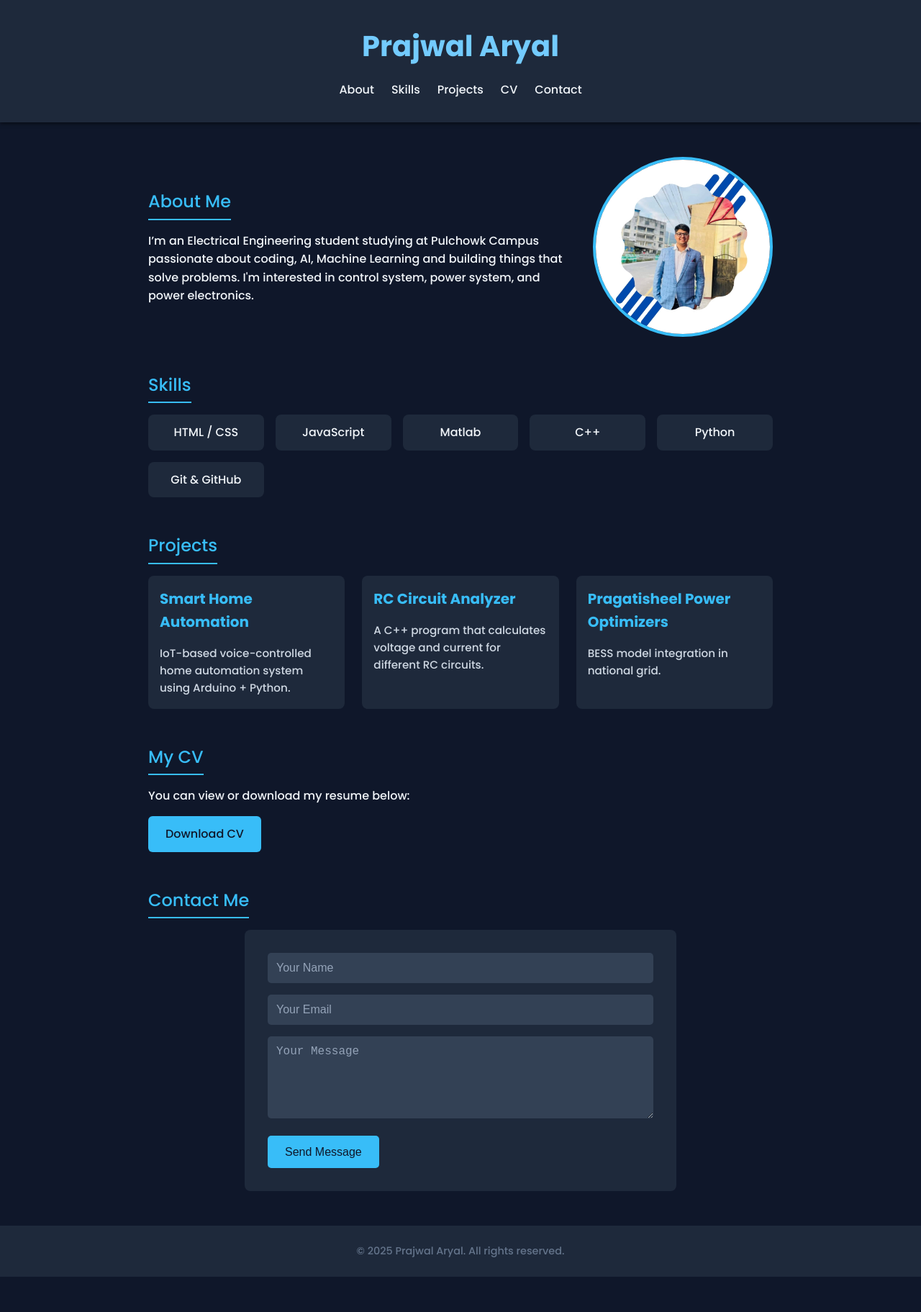
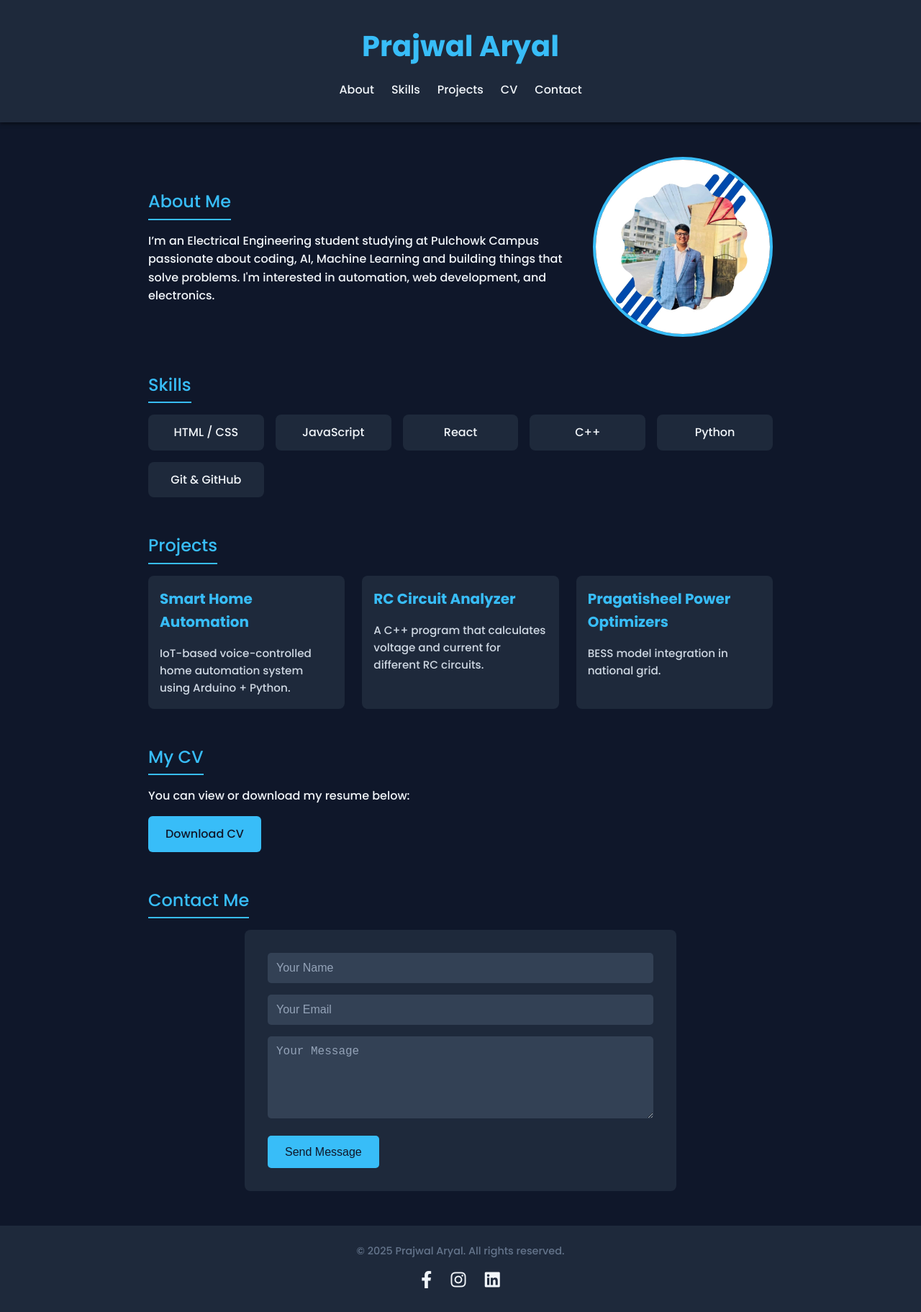
Before and after one commit to 079bel/ppp, a plain HTML site: page index.html in a window 1280 px wide. Shown: the whole page at 72% size. Before the commit the page ends 1774 px from the top, so only its background shows below. Drawn offline with Linux system fonts and the light colour scheme.

Commit message:
Update index.html

```diff
--- a/index.html
+++ b/index.html
@@ -4,7 +4,12 @@
   <meta charset="UTF-8" />
   <meta name="viewport" content="width=device-width, initial-scale=1" />
   <title>Prajwal Aryal | Portfolio</title>
-  <link href="https://fonts.googleapis.com/css2?family=Poppins:wght@300;500;700&display=swap" rel="stylesheet" />
+  <link href="https://fonts.googleapis.com/css2?family=Poppins:wght@300;500;700&display=swap" rel="stylesheet">
+  <!-- Font Awesome for social icons -->
+  <link
+    rel="stylesheet"
+    href="https://cdnjs.cloudflare.com/ajax/libs/font-awesome/6.4.0/css/all.min.css"
+  />
   <style>
     :root {
       --dark: #0f172a;
@@ -29,16 +34,7 @@
       z-index: 10;
       box-shadow: 0 2px 5px rgba(0,0,0,0.5);
     }
-    /* Animation for your name */
-    @keyframes colorFade {
-      0%, 100% { color: var(--accent); }
-      50% { color: #82cfff; }
-    }
-    header h1 {
-      font-weight: 700;
-      font-size: 2.5rem;
-      animation: colorFade 4s infinite;
-    }
+    header h1 { color: var(--accent); font-weight: 700; font-size: 2.5rem; }
     nav {
       margin-top: 1rem;
       display: flex;
@@ -178,6 +174,20 @@
       font-size: 0.9rem;
     }
 
+    /* Social icons */
+    .social-icons {
+      margin-top: 10px;
+    }
+    .social-icons a {
+      color: var(--light);
+      margin: 0 10px;
+      font-size: 1.5rem;
+      transition: color 0.3s ease;
+    }
+    .social-icons a:hover {
+      color: var(--accent);
+    }
+
     @media (max-width: 600px) {
       .about { flex-direction: column-reverse; text-align: center; }
       .about .text { margin-bottom: 1rem; }
@@ -200,10 +210,9 @@
   <section id="about" class="about">
     <div class="text">
       <h2>About Me</h2>
-      <p>I’m an Electrical Engineering student studying at Pulchowk Campus passionate about coding, AI, Machine Learning and building things that solve problems. I'm interested in control system, power system, and power electronics.</p>
+      <p>I’m an Electrical Engineering student studying at Pulchowk Campus passionate about coding, AI, Machine Learning and building things that solve problems. I'm interested in automation, web development, and electronics.</p>
     </div>
-    <img src="ioe.jpg" alt="Prajwal">
-
+    <img src="ioe.jpg" alt="Prajwal Aryal">
   </section>
 
   <section id="skills" class="skills">
@@ -211,7 +220,7 @@
     <ul>
       <li>HTML / CSS</li>
       <li>JavaScript</li>
-      <li>Matlab</li>
+      <li>React</li>
       <li>C++</li>
       <li>Python</li>
       <li>Git & GitHub</li>
@@ -254,7 +263,13 @@
 
   <footer>
     &copy; 2025 Prajwal Aryal. All rights reserved.
-  </footer>
-
-</body>
-</html>
+    <div class="social-icons">
+      <a href="https://www.facebook.com/prajwal.aryal.117122/" target="_blank" aria-label="Facebook">
+        <i class="fab fa-facebook-f"></i>
+      </a>
+      <a href="https://www.instagram.com/pprajwal.aryal112/?hl=en" target="_blank" aria-label="Instagram">
+        <i class="fab fa-instagram"></i>
+      </a>
+       <a href="https://www.linkedin.com/in/prajwal-aryal-a72605317" target="_blank" aria-label="Linkedin">
+        <i class="fab fa-linkedin"></i>
+      </a>
```
